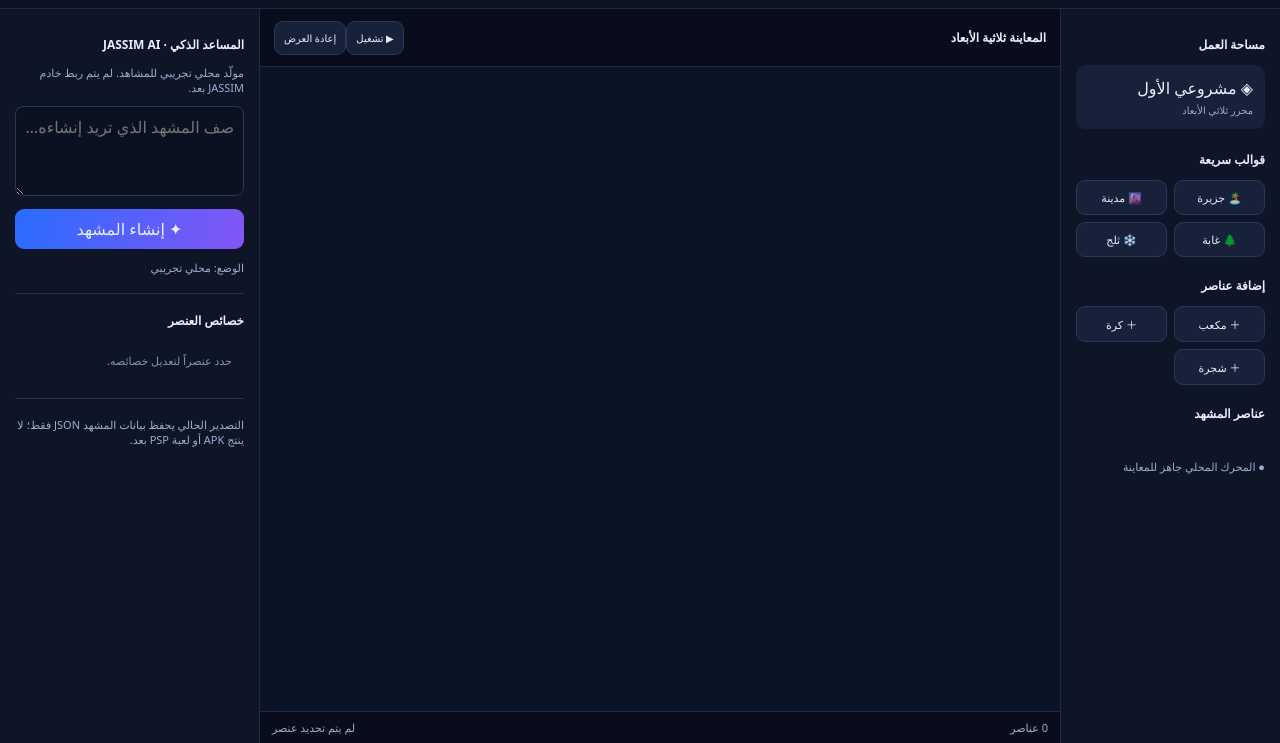
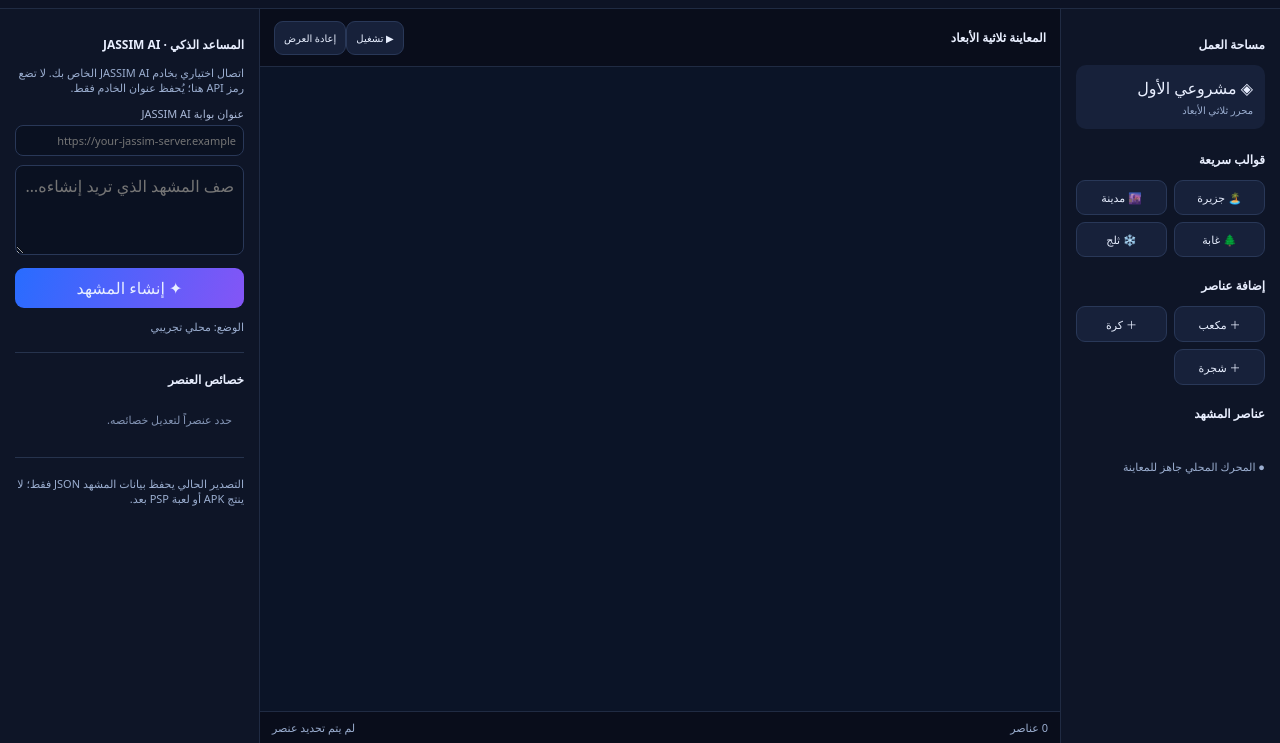
Before and after one commit to stevennpllk-crypto/RealAI-Evolution-RealCity, a website: page index.html in a window 1280 px wide. Shown: the part 57-800 px from the top of the page. Drawn offline with Linux system fonts and the light colour scheme.

Commit message:
Add private JASSIM gateway configuration

```diff
--- a/index.html
+++ b/index.html
@@ -3,4 +3,4 @@
 <body><header><div class="brand"><b>JASSIM</b><small>GAME & APP BUILDER <i>0.2</i></small></div><div class="actions"><span id="saveState">مشروع محلي</span><button id="saveBtn">حفظ</button><button id="openBtn">فتح</button><button id="exportBtn" class="primary">تصدير JSON</button><input id="fileInput" type="file" accept=".json" hidden></div></header>
 <div class="layout"><aside><h3>مساحة العمل</h3><div class="project">◈ <span>مشروعي الأول<small>محرر ثلاثي الأبعاد</small></span></div><h3>قوالب سريعة</h3><div class="grid"><button data-template="island">🏝️ جزيرة</button><button data-template="city">🌆 مدينة</button><button data-template="forest">🌲 غابة</button><button data-template="snow">❄️ ثلج</button></div><h3>إضافة عناصر</h3><div class="grid"><button id="addBox">＋ مكعب</button><button id="addSphere">＋ كرة</button><button id="addTree">＋ شجرة</button></div><h3>عناصر المشهد</h3><div id="sceneList"></div><p class="foot">● المحرك المحلي جاهز للمعاينة</p></aside>
 <main><div class="toolbar"><b>المعاينة ثلاثية الأبعاد</b><div><button id="playBtn">▶ تشغيل</button><button id="resetView">إعادة العرض</button></div></div><div id="viewport"></div><footer><span id="objectCount">0 عناصر</span><span id="selectionStatus">لم يتم تحديد عنصر</span></footer></main>
-<aside class="inspector"><h3>المساعد الذكي · JASSIM AI</h3><p>مولّد محلي تجريبي للمشاهد. لم يتم ربط خادم JASSIM بعد.</p><textarea id="prompt" placeholder="صف المشهد الذي تريد إنشاءه…"></textarea><button id="generateBtn" class="primary wide">✦ إنشاء المشهد</button><p id="aiStatus">الوضع: محلي تجريبي</p><hr><h3>خصائص العنصر</h3><div id="emptyInspector">حدد عنصراً لتعديل خصائصه.</div><div id="properties" hidden><label>الاسم<input id="propName"></label><label>X<input id="posX" type="number" step=".1"></label><label>Y<input id="posY" type="number" step=".1"></label><label>Z<input id="posZ" type="number" step=".1"></label><label>الحجم<input id="propScale" type="number" min=".1" max="10" step=".1"></label><label>اللون<input id="propColor" type="color"></label><div class="grid"><button id="duplicateBtn">نسخ</button><button id="deleteBtn">حذف</button></div></div><hr><p>التصدير الحالي يحفظ بيانات المشهد JSON فقط؛ لا ينتج APK أو لعبة PSP بعد.</p></aside></div><script type="module" src="app.js"></script></body></html>
+<aside class="inspector"><h3>المساعد الذكي · JASSIM AI</h3><p>اتصال اختياري بخادم JASSIM AI الخاص بك. لا تضع رمز API هنا؛ يُحفظ عنوان الخادم فقط.</p><label>عنوان بوابة JASSIM AI<input id="gatewayUrl" type="url" placeholder="https://your-jassim-server.example"></label><textarea id="prompt" placeholder="صف المشهد الذي تريد إنشاءه…"></textarea><button id="generateBtn" class="primary wide">✦ إنشاء المشهد</button><p id="aiStatus">الوضع: محلي تجريبي</p><hr><h3>خصائص العنصر</h3><div id="emptyInspector">حدد عنصراً لتعديل خصائصه.</div><div id="properties" hidden><label>الاسم<input id="propName"></label><label>X<input id="posX" type="number" step=".1"></label><label>Y<input id="posY" type="number" step=".1"></label><label>Z<input id="posZ" type="number" step=".1"></label><label>الحجم<input id="propScale" type="number" min=".1" max="10" step=".1"></label><label>اللون<input id="propColor" type="color"></label><div class="grid"><button id="duplicateBtn">نسخ</button><button id="deleteBtn">حذف</button></div></div><hr><p>التصدير الحالي يحفظ بيانات المشهد JSON فقط؛ لا ينتج APK أو لعبة PSP بعد.</p></aside></div><script type="module" src="app.js"></script></body></html>
```
